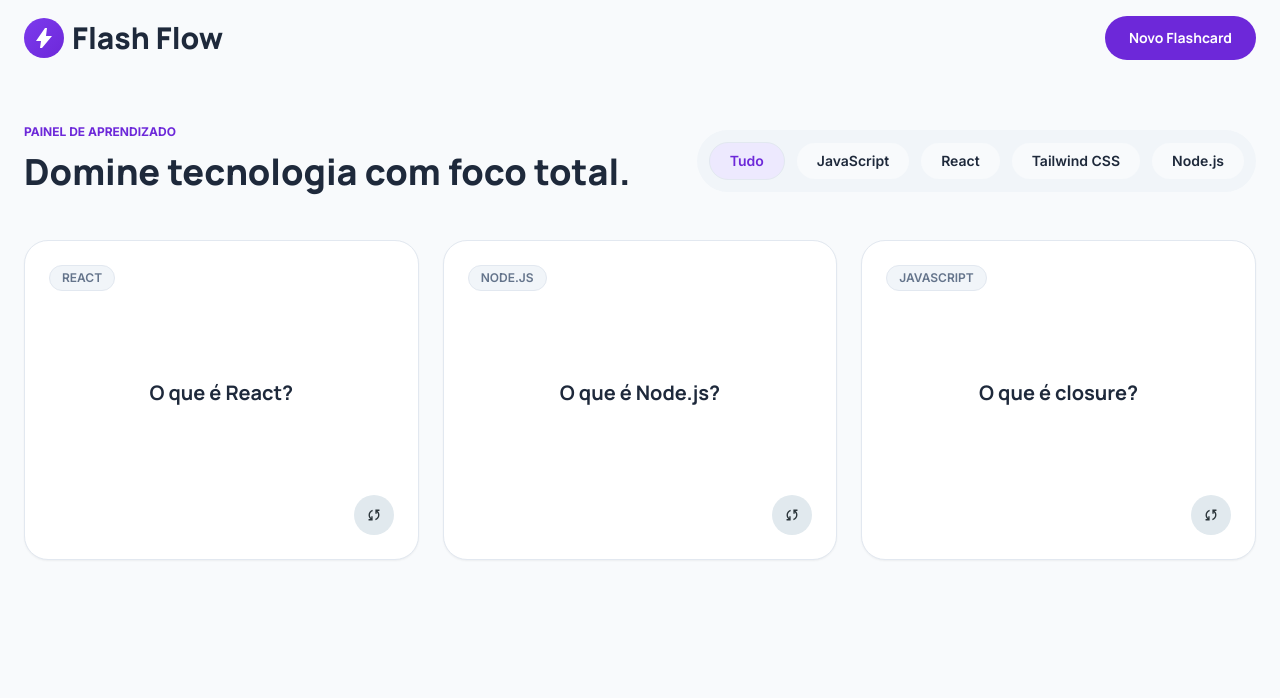
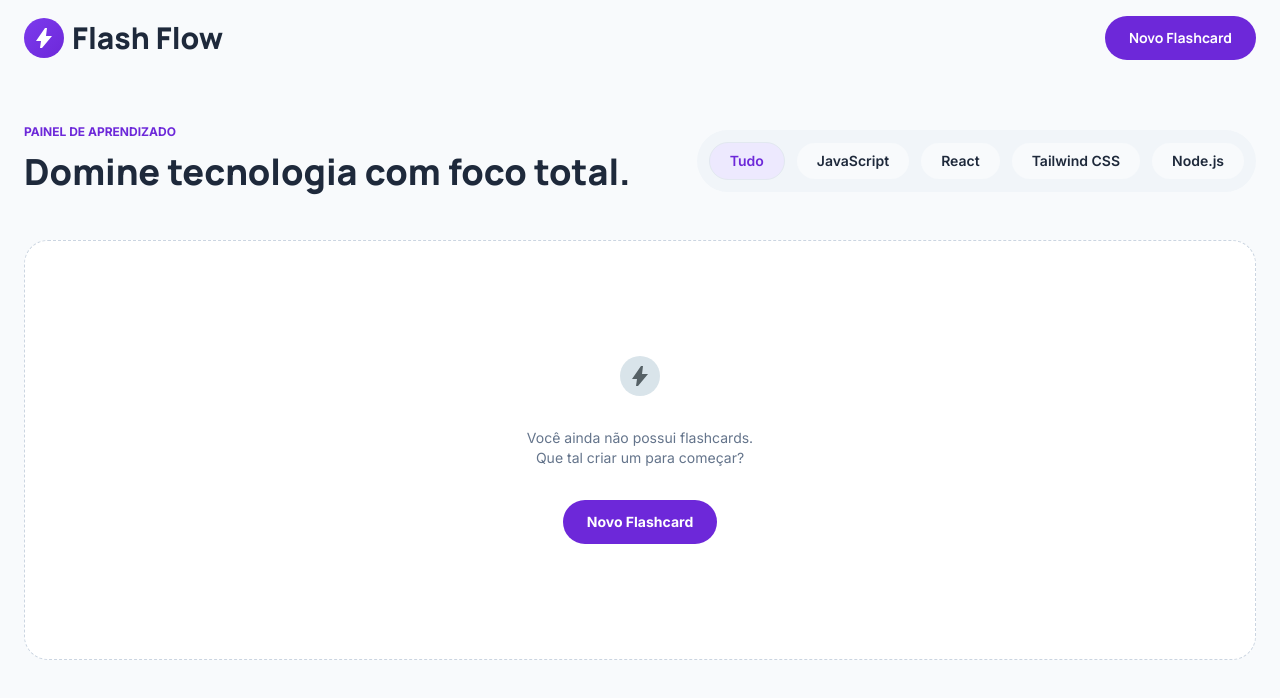
Before and after one commit to williammilanez/flashflow_2.0, a React (Vite) app in the folder web/: page / in a window 1280 px wide. Shown: the top 698 px of the page. Built offline with nearby package versions, Linux system fonts and the light colour scheme.

Commit message:
feat(ui): add empty state component

```diff
--- /dev/null
+++ b/web/src/components/EmptyState/EmptyState.tsx
@@ -0,0 +1,58 @@
+type EmptyStateProps = {
+  onCreate?: () => void;
+};
+
+export function EmptyState({ onCreate }: EmptyStateProps) {
+  return (
+    <section
+      className="
+        mt-12
+        min-h-[420px]
+        rounded-3xl
+        border
+        border-dashed
+        border-slate-300
+        bg-white
+        flex
+        flex-col
+        items-center
+        justify-center
+        text-center
+        px-6
+      "
+    >
+      <img
+        src="/logo-pb.svg"
+        alt="Nenhum flashcard encontrado"
+        className="w-10 h-10 object-contain"
+      />
+
+      <div className="mt-8 flex flex-col gap-3">
+        <p className="font-inter font-normal text-sm text-slate-500">
+          Você ainda não possui flashcards.
+          <br />
+          Que tal criar um para começar?
+        </p>
+      </div>
+
+      <button
+        onClick={onCreate}
+        className="
+          mt-8
+          rounded-full
+          bg-violet-700
+          px-6
+          py-3
+          font-inter
+          text-sm
+          font-bold
+          text-white
+          hover:bg-violet-800
+          transition
+        "
+      >
+        Novo Flashcard
+      </button>
+    </section>
+  );
+}
--- a/web/src/pages/Home.tsx
+++ b/web/src/pages/Home.tsx
@@ -1,29 +1,8 @@
 import { CategoryFilter } from "../components/CategoryFilter/CategoryFilter";
-import { FlashcardGrid } from "../components/FlashcardGrid/FlashcardGrid";
+import { EmptyState } from "../components/EmptyState/EmptyState";
 import { Header } from "../components/Header/Header";
 
 export function Home() {
-  const flashcards = [
-    {
-      id: "1",
-      category: "React",
-      question: "O que é React?",
-      answer: "Uma biblioteca JavaScript para interfaces.",
-    },
-    {
-      id: "2",
-      category: "Node.js",
-      question: "O que é Node.js?",
-      answer: "Um runtime JavaScript baseado no motor V8.",
-    },
-    {
-      id: "3",
-      category: "JavaScript",
-      question: "O que é closure?",
-      answer: "Função com acesso ao escopo léxico externo.",
-    },
-  ];
-
   return (
     <div className="min-h-screen bg-slate-50">
       <Header />
@@ -43,7 +22,7 @@ export function Home() {
           <CategoryFilter />
         </section>
 
-        <FlashcardGrid flashcards={flashcards} />
+        <EmptyState />
       </main>
     </div>
   );
```
Also changed, not shown: web/public/logo-pb.svg (added).
